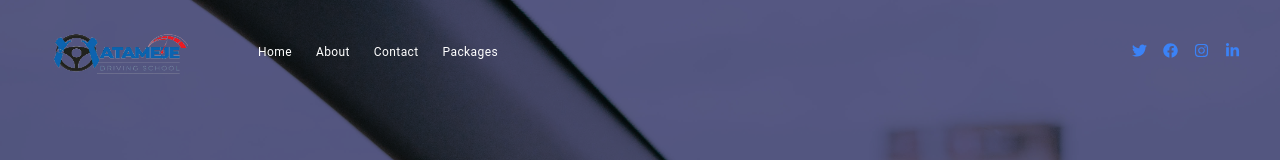
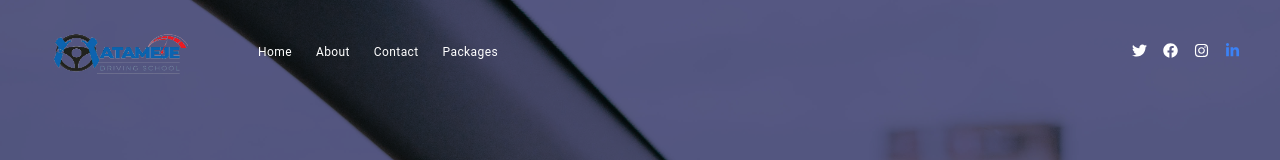
Before and after one commit to WatipasoChirambo/Stick, a Next.js app: page / in a window 1280 px wide. Shown: the top 160 px of the page. Built offline with nearby package versions, Linux system fonts and the light colour scheme.

Commit message:
nav icons white

```diff
--- a/components/Navbar.js
+++ b/components/Navbar.js
@@ -56,9 +56,18 @@ function Navbar() {
               <MdMenu size={45} onClick={toggleNav} />
             </div>
             <div className="hidden lg:flex gap-4 items-center">
-              <FaTwitter size={15} className="text-blue-500 cursor-pointer" />
-              <FaFacebook size={15} className="text-blue-500 cursor-pointer" />
-              <FaInstagram size={15} className="text-blue-500 cursor-pointer" />
+              <FaTwitter
+                size={15}
+                className={navBg ? "text-blue-500" : "text-white"}
+              />
+              <FaFacebook
+                size={15}
+                className={navBg ? "text-blue-500" : "text-white"}
+              />
+              <FaInstagram
+                size={15}
+                className={navBg ? "text-blue-500" : "text-white"}
+              />
               <FaLinkedinIn
                 size={15}
                 className="text-blue-500 cursor-pointer"
```
Lines whose indentation alone changed are shown as unchanged.
